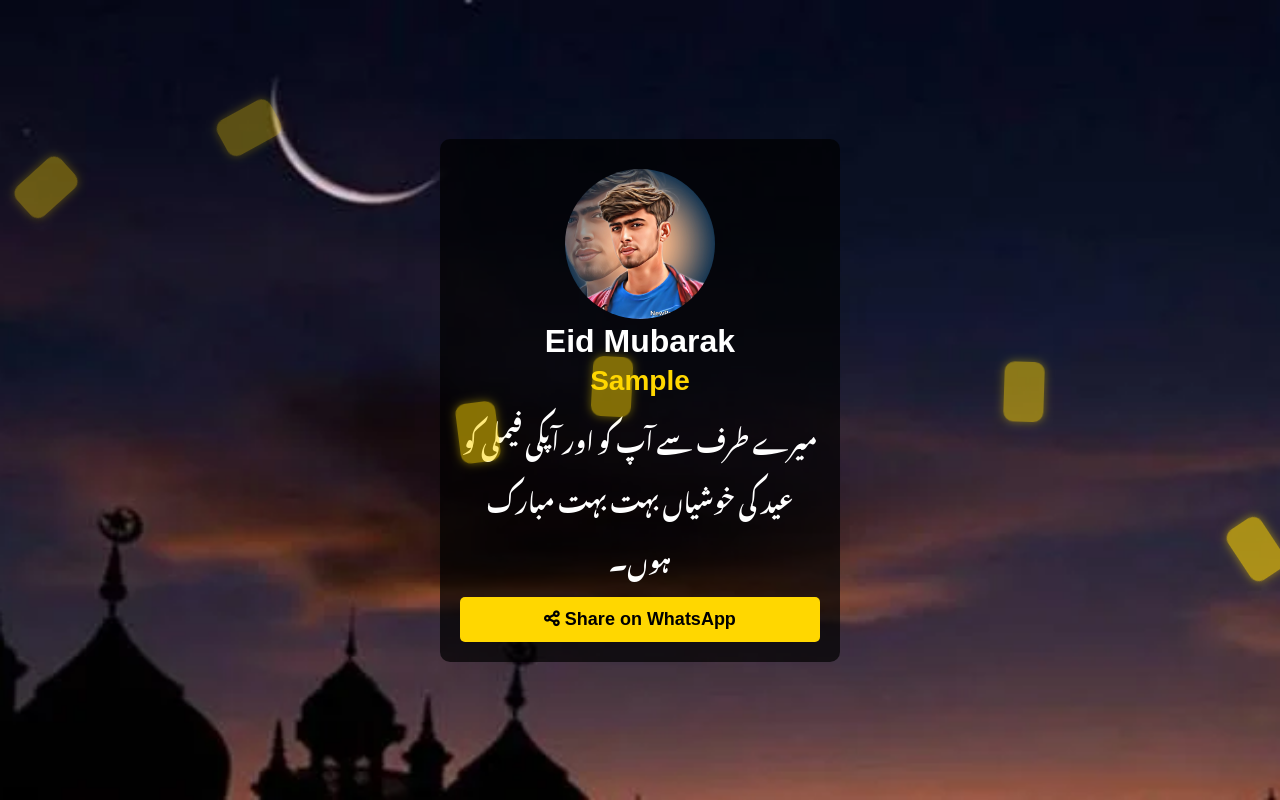
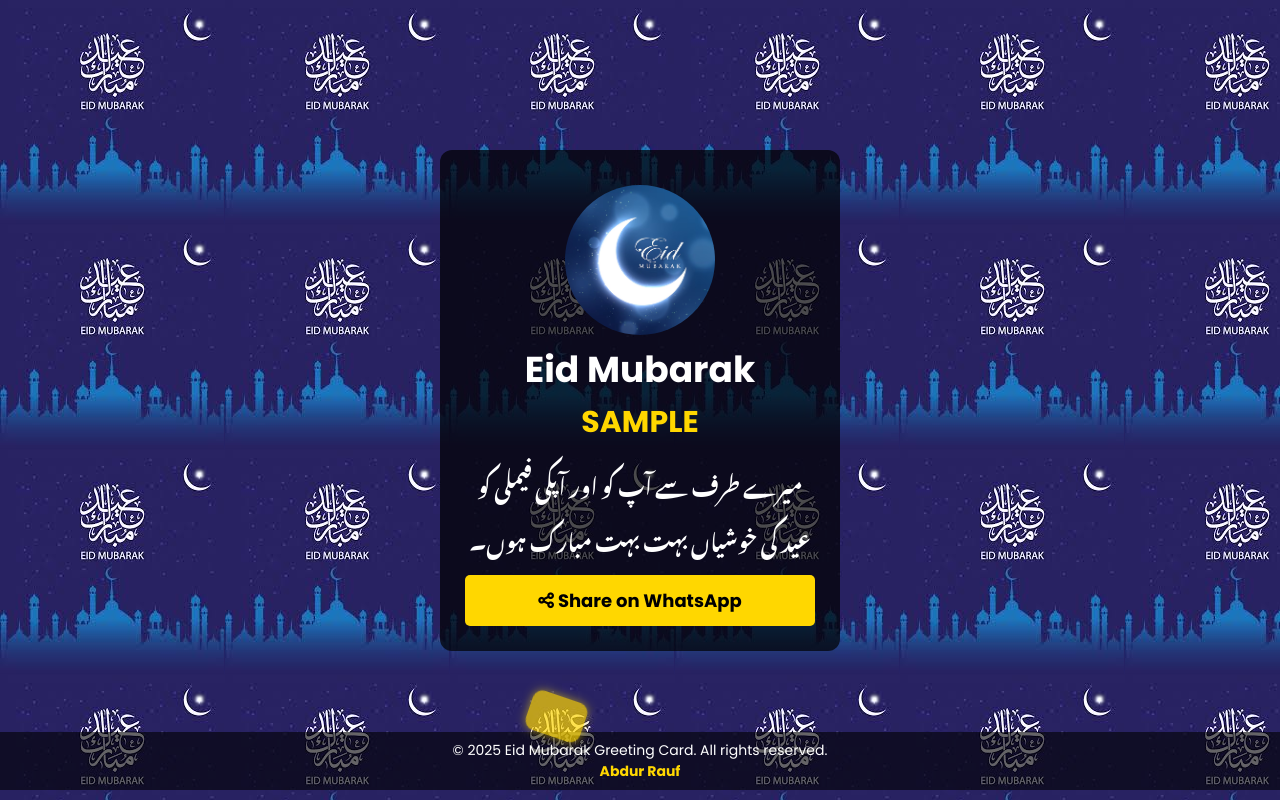
Before and after one commit to raufokz/Eid-card, a plain HTML site: page index.html in a window 1280 px wide. Both pictures are taken after typing "Sample" into the empty fields and a click on the button "Submit". Shown: the top 800 px of the page. Drawn offline with nearby package versions, Linux system fonts and the light colour scheme; a web font is replaced by a local one.

Commit message:
chnage image

```diff
--- a/index.html
+++ b/index.html
@@ -9,33 +9,28 @@
 </head>
 <body>
 
-    <!-- Input Box for Name -->
     <div class="input-box">
         <h2>Enter Your Name</h2>
         <input type="text" id="nameInput" placeholder="Your Name" required>
         <button onclick="showGreeting()">Submit</button>
     </div>
 
-    <!-- Eid Mubarak Greeting Card -->
     <div class="container" id="greetingBox">
-        <img src="images/profile1.jpeg" class="eid-image" id="profileImage">
-
+        <img src="images/eid.avif" class="eid-image">
         <h1 id="greetingText">
             <span class="eid-text"> Eid Mubarak </span><br>
             <span class="name-text"></span>
         </h1>
-
         <p class="urdu">میرے طرف سے آپ کو اور آپکی فیملی کو عید کی خوشیاں بہت بہت مبارک ہوں۔</p>
-
-        <!-- Share on WhatsApp Button -->
         <button class="share-btn" onclick="shareOnWhatsApp()">
             <i class="fas fa-share-alt"></i> Share on WhatsApp
         </button>
+    </div>
+    <footer>
+        <p>&copy; 2025 Eid Mubarak Greeting Card. All rights reserved.</p>
+        <p><a href="https://github.com/raufokz" target="_blank" rel="noopener noreferrer">Abdur Rauf</a></p>
+    </footer>
 
-    </div>
-
-    <script src="https://cdnjs.cloudflare.com/ajax/libs/html2canvas/1.4.1/html2canvas.min.js"></script>
     <script src="script.js"></script>
-
 </body>
 </html>
--- a/script.js
+++ b/script.js
@@ -1,13 +1,19 @@
-// Show Greeting with Name
+document.addEventListener("DOMContentLoaded", function() {
+    document.getElementById("nameInput").addEventListener("keypress", function(event) {
+        if (event.key === "Enter") {
+            showGreeting();
+        }
+    });
+});
+
 function showGreeting() {
-    let name = document.getElementById("nameInput").value.trim();
+    let nameInput = document.getElementById("nameInput");
+    let name = nameInput.value.trim();
+
     if (name) {
-        let greetingText = document.getElementById("greetingText");
-        greetingText.querySelector(".name-text").innerText = name;
-
+        document.querySelector(".name-text").innerText = name.toUpperCase();
         document.querySelector(".input-box").style.display = "none";
         document.getElementById("greetingBox").style.display = "block";
-
         startLanterns();
     } else {
         alert("⚠️ Please enter your name!");
@@ -16,24 +22,26 @@ function showGreeting() {
 
 // Floating Lantern Animation
 function startLanterns() {
-    for (let i = 0; i < 10; i++) {
+    setInterval(() => {
         let lantern = document.createElement('div');
         lantern.classList.add('lantern');
         document.body.appendChild(lantern);
+
         lantern.style.left = Math.random() * window.innerWidth + 'px';
+        lantern.style.width = Math.random() * 15 + 30 + 'px';
+        lantern.style.height = Math.random() * 20 + 40 + 'px';
         lantern.style.animationDuration = (Math.random() * 4 + 3) + 's';
 
         setTimeout(() => {
             lantern.remove();
-        }, 5000);
-    }
+        }, 6000);
+    }, 1000);
 }
-
-
 
 // Share on WhatsApp
 function shareOnWhatsApp() {
-    let text = document.getElementById("greetingText").innerText;
-    let whatsappUrl = "https://wa.me/?text=" + encodeURIComponent(text);
+    let name = document.querySelector(".name-text").innerText;
+    let message = `🌙 Eid Mubarak ${name}! 🎉 May your Eid be filled with blessings and joy.`;
+    let whatsappUrl = `https://wa.me/?text=${encodeURIComponent(message)}%0A${encodeURIComponent(`Check out this greeting card! ${window.location.href}`)}`;
     window.open(whatsappUrl, "_blank");
 }
--- a/style.css
+++ b/style.css
@@ -1,10 +1,10 @@
-@import url('https://fonts.googleapis.com/css2?family=Noto+Nastaliq+Urdu&display=swap');
+@import url('https://fonts.googleapis.com/css2?family=Poppins:wght@300;400;700&family=Noto+Nastaliq+Urdu&display=swap');
 
 * {
     margin: 0;
     padding: 0;
     box-sizing: border-box;
-    font-family: 'Arial', sans-serif;
+    font-family: 'Poppins', sans-serif;
 }
 
 body {
@@ -12,42 +12,37 @@ body {
     justify-content: center;
     align-items: center;
     height: 100vh;
-    background: url('images/moon.webp') no-repeat center/cover fixed;
+    background: url('images/moon.jpg') ;
     overflow: hidden;
+    text-align: center;
 }
 
-/* Greeting Card Container */
+/* Greeting Card */
 .container {
-    text-align: center;
-    padding: 20px;
     background: rgba(0, 0, 0, 0.7);
     color: white;
-    border-radius: 10px;
-    max-width: 90%;
+    border-radius: 12px;
     width: 400px;
-    min-height: 470px;
+    padding: 25px;
     display: none;
     animation: fadeIn 1.5s ease-in-out;
 }
 
 /* Eid Text */
 .eid-text {
-    font-size: 32px;
+    font-size: 36px;
     font-weight: bold;
 }
 
-/* Name Text */
 .name-text {
-    font-size: 28px;
+    font-size: 30px;
     font-weight: bold;
     color: gold;
-    display: block;
-    margin-top: 5px;
 }
 
 /* Urdu Message */
 .urdu {
-    font-size: 24px;
+    font-size: 22px;
     font-family: 'Noto Nastaliq Urdu', serif;
     margin-top: 10px;
 }
@@ -55,22 +50,21 @@ body {
 /* Lantern Animation */
 .lantern {
     position: absolute;
-    width: 40px;
-    height: 60px;
+    width: 30px;
+    height: 50px;
     background: gold;
     border-radius: 10px;
     box-shadow: 0 0 10px rgba(255, 223, 0, 0.8);
-    animation: float 5s infinite linear;
+    animation: floatLantern 6s infinite linear;
 }
 
-@keyframes float {
+@keyframes floatLantern {
     0% { transform: translateY(100vh) rotate(0); opacity: 1; }
     100% { transform: translateY(-100vh) rotate(360deg); opacity: 0; }
 }
 
 /* Input Box */
 .input-box {
-    text-align: center;
     background: rgba(255, 255, 255, 0.9);
     padding: 20px;
     border-radius: 10px;
@@ -80,12 +74,12 @@ body {
 }
 
 input {
-    width: 90%;
-    padding: 10px;
+    width: 100%;
+    padding: 12px;
     font-size: 18px;
     border-radius: 5px;
     border: 1px solid #ccc;
-    margin-bottom: 10px;
+    margin-bottom: 12px;
 }
 
 button {
@@ -114,15 +108,30 @@ button:hover {
     margin-top: 10px;
     object-fit: cover;
 }
+footer {
+    position: fixed;
+    bottom: 10px; /* Adjust spacing */
+    width: 100%;
+    text-align: center;
+    color: white;
+    font-size: 14px;
+    background: rgba(0, 0, 0, 0.6); /* Slight transparency */
+    padding: 8px 0;
+}
 
-/* Hide buttons while downloading */
-.hide-during-download {
-    display: none;
+footer a {
+    color: gold;
+    text-decoration: none;
+    font-weight: bold;
+}
+
+footer a:hover {
+    text-decoration: underline;
 }
 
 /* Responsive */
 @media (max-width: 600px) {
-    h1 { font-size: 28px; }
-    .urdu { font-size: 20px; }
+    .eid-text { font-size: 28px; }
+    .urdu { font-size: 18px; }
     .container, .input-box { width: 90%; }
 }
```
Also changed, not shown: images/eid.avif (added), images/moon.jpg (added).
